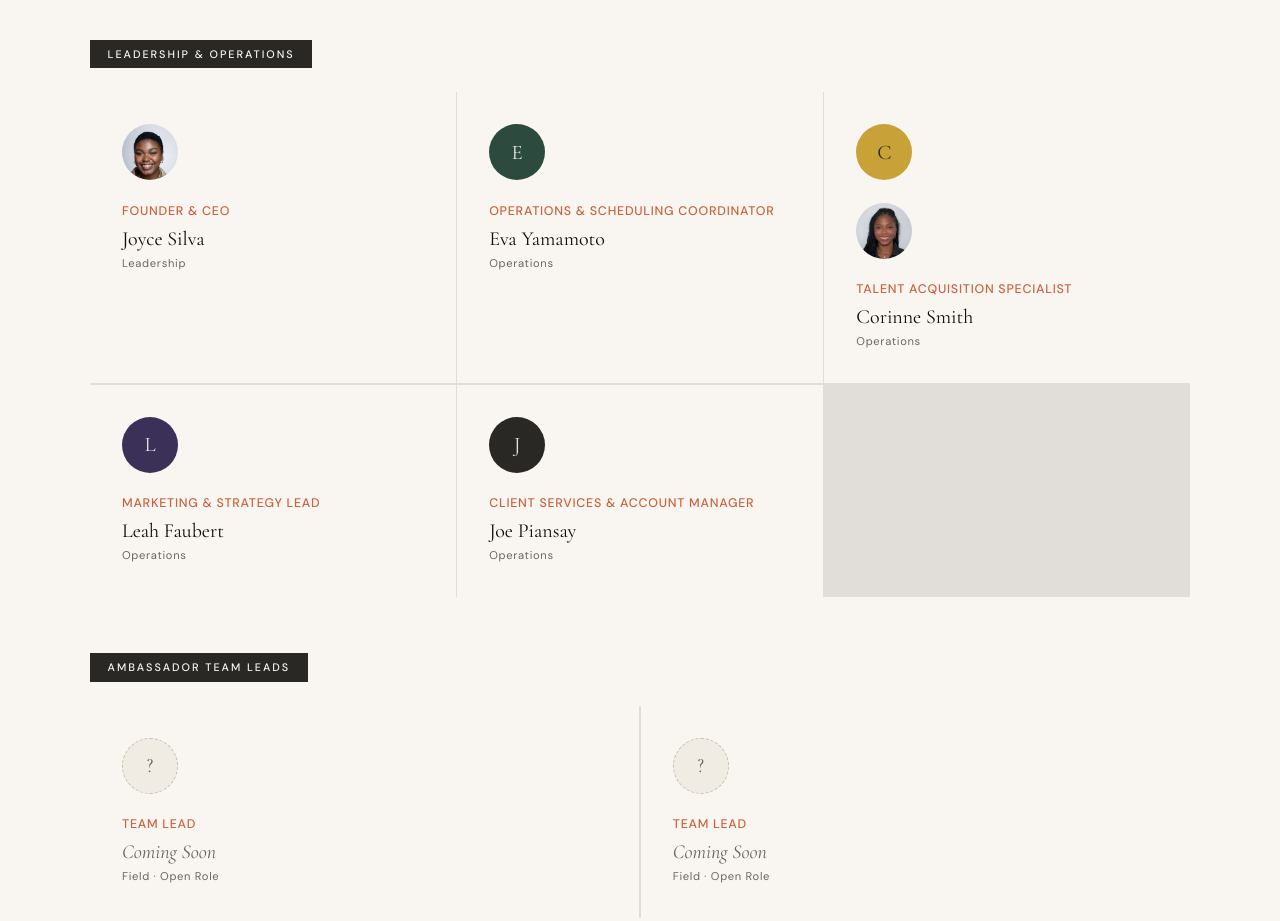
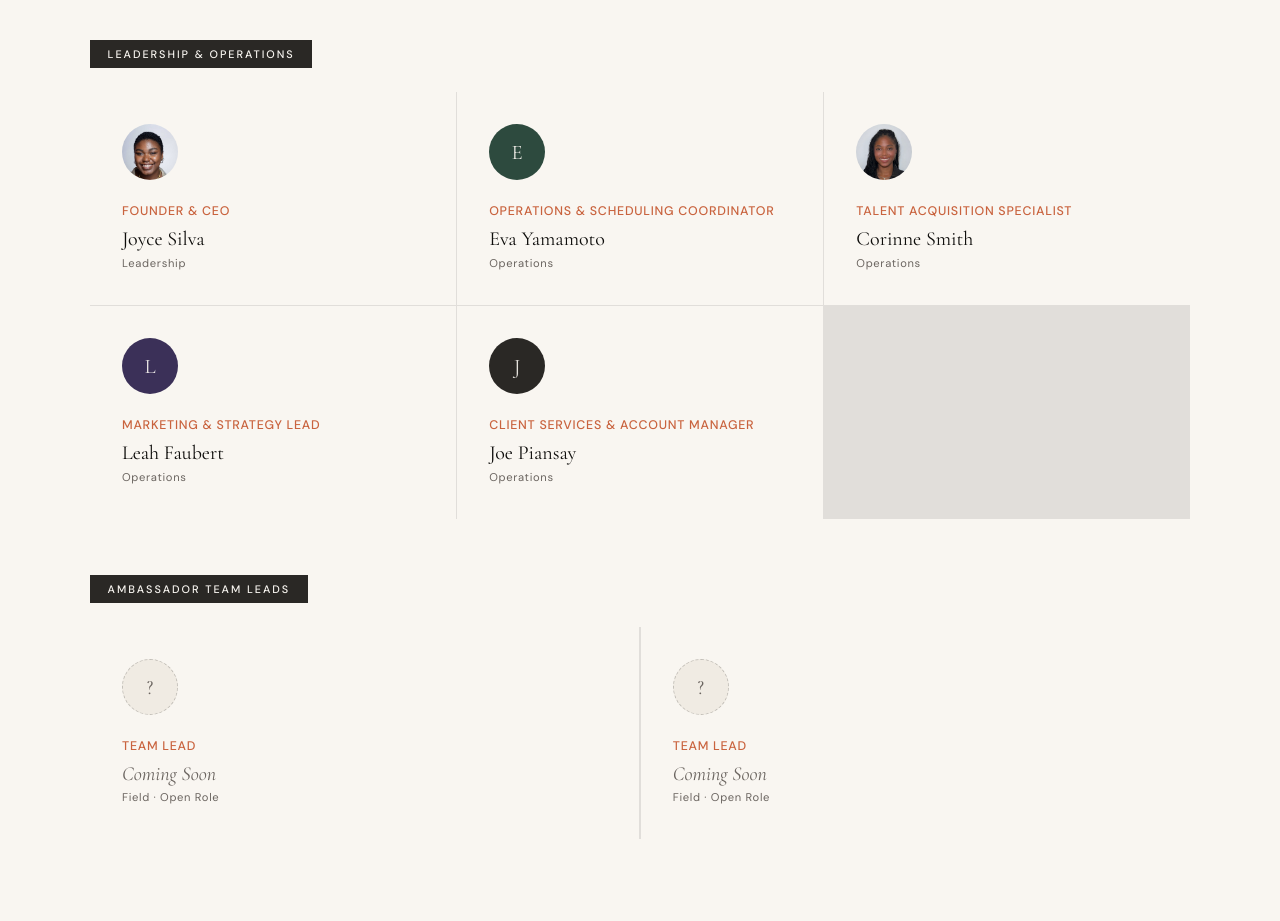
Before and after one commit to silvadesjo/Elles-Staffing, a plain HTML site: page index.html in a window 1280 px wide. Shown: the part 6100-7021 px from the top of the page. Drawn offline with nearby package versions, Linux system fonts and the light colour scheme.

Commit message:
Update index.html

```diff
--- a/index.html
+++ b/index.html
@@ -1175,7 +1175,6 @@
         <div class="team-layer-badge">Operations</div>
       </div>
       <div class="team-card">
-        <div class="team-avatar talent">C</div>
         <div class="team-avatar photo"><img src="Corinne-headshot.jpg" alt="Corinne Smith" /></div>
         <div class="team-role">Talent Acquisition Specialist</div>
         <div class="team-name">Corinne Smith</div>
```
